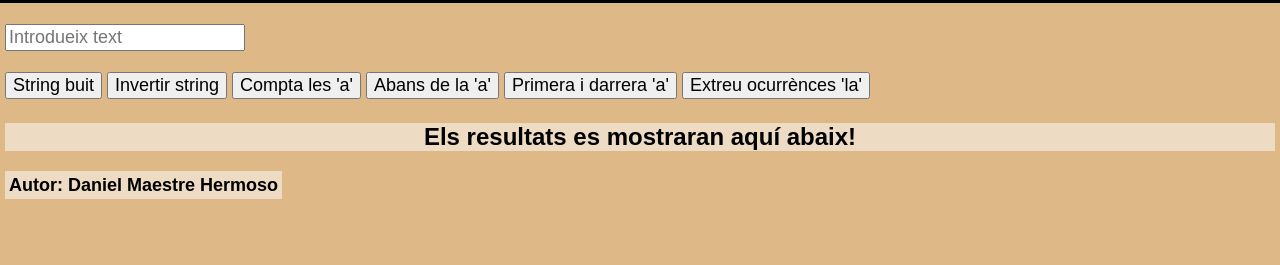
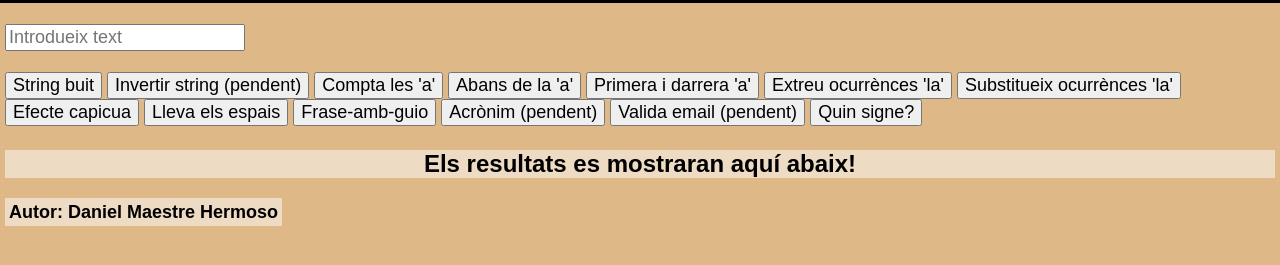
Before and after one commit to MaestreDniel/Exercicis-DIW-i-DWEC-2021-22, a website: page DWEC/Exercicis/EC02/src/index.html in a window 1280 px wide. Shown: the part 93-358 px from the top of the page. Drawn offline with Linux system fonts and the light colour scheme.

Commit message:
Classe dia 8

```diff
--- a/DWEC/Exercicis/EC02/src/index.html
+++ b/DWEC/Exercicis/EC02/src/index.html
@@ -13,11 +13,18 @@
         <form id="formulario" action="" method="POST" target="" enctype="text/plain">
             <input id="uno" class="inputprincipal" type="text" placeholder="Introdueix text" required /><br><br>
             <input type="button" value="String buit" onclick="stringBuit()">
-            <input type="button" value="Invertir string" onclick="stringInvers()">
+            <input type="button" value="Invertir string (pendent)" onclick="stringInvers()">
             <input type="button" value="Compta les 'a'" onclick="comptadorDeA()">
             <input type="button" value="Abans de la 'a'" onclick="abansDeA()">
             <input type="button" value="Primera i darrera 'a'" onclick="firstlastA()">
             <input type="button" value="Extreu ocurrènces 'la'" onclick="extractor()">
+            <input type="button" value="Substitueix ocurrènces 'la'" onclick="substitutor()">
+            <input type="button" value="Efecte capicua" onclick="capicua()">
+            <input type="button" value="Lleva els espais" onclick="foraEspai()">
+            <input type="button" value="Frase-amb-guio" onclick="guionizator()">
+            <input type="button" value="Acrònim (pendent)" onclick="acronimator()">
+            <input type="button" value="Valida email (pendent)" onclick="email()">
+            <input type="button" value="Quin signe?" onclick="signeNum()">
             <div id="info"><p>Els resultats es mostraran aquí abaix!</p></div>
             <div id="resultado">Autor: Daniel Maestre Hermoso</div>
         </form>
--- a/DWEC/Exercicis/EC02/src/js/script.js
+++ b/DWEC/Exercicis/EC02/src/js/script.js
@@ -18,7 +18,7 @@ function comptadorDeA() {
     let num = 0;
     for (let i = 0; i < paraula.length; i++) {
         if (paraula.charAt(i) == "a" || paraula.charAt(i) == "A") {
-            num++;
+            num++; // Cada vegada que troba una a minúscula o majúscula, es compta 1
         }
     }
     document.getElementById("resultado").innerHTML = "Hi ha " + num + " lletres 'a' en aquest string";
@@ -42,7 +42,7 @@ function firstlastA() {
         if (paraula.charAt(i) == "a") {
             document.getElementById("resultado").innerHTML =
             "La posició de la primera lletra (a minúscula) és " + paraula.indexOf("a",0) + " i la darrera és " + paraula.lastIndexOf("a",paraula.length);
-        } else if (paraula.charAt(i) == "A") {
+        } else if (paraula.charAt(i) == "A") { // D'aquesta manera el faig case-sensitive
             document.getElementById("resultado").innerHTML =
             "La posició de la lletra (A majúscula) és " + paraula.indexOf("A",0) + " i la darrera és " + paraula.lastIndexOf("A",paraula.length);
         }
@@ -51,5 +51,52 @@ function firstlastA() {
 
 function extractor() {
     let paraula = document.getElementById("uno").value;
+    document.getElementById("resultado").innerHTML = paraula.replaceAll("la", "");
+}
+
+function substitutor() {
+    let paraula = document.getElementById("uno").value;
+    document.getElementById("resultado").innerHTML = paraula.replaceAll("la", "*");
+}
+
+function capicua() {
+    let paraula = document.getElementById("uno").value;
+    document.getElementById("resultado").innerHTML = paraula.charAt(0)+paraula+paraula.charAt(0);
+}
+
+function foraEspai() {
+    let paraula = document.getElementById("uno").value;
+    document.getElementById("resultado").innerHTML = paraula.replaceAll(" ", "");
+}
+
+function guionizator() {
+    // He transformat els espais per guions pas per pas (m'ha sortit d'aquesta manera)
+    let paraula = document.getElementById("uno").value;
+    paraula = paraula.replaceAll("  ", "-");
+    paraula = paraula.replaceAll(" ", "-");
+    for (let i = 0; i < paraula.length; i++) {
+        paraula = paraula.replaceAll("--", "-");
+    }
+    document.getElementById("resultado").innerHTML = paraula;
+}
+
+function acronimator() {
+    let paraula = document.getElementById("uno").value;
     document.getElementById("resultado").innerHTML = "Codi en construcció";
 }
+
+function email() {
+    let paraula = document.getElementById("uno").value;
+    document.getElementById("resultado").innerHTML = "Codi en construcció";
+}
+
+function signeNum() {
+    let num = document.getElementById("uno").value;
+    if (num < 0) {
+        document.getElementById("resultado").innerHTML = num + " es de signe negatiu.";
+    } else if (num > 0) {
+        document.getElementById("resultado").innerHTML = num + " es de signe positiu.";
+    } else {
+        document.getElementById("resultado").innerHTML = num + " es 0, ni + ni -.";
+    }
+}
```
